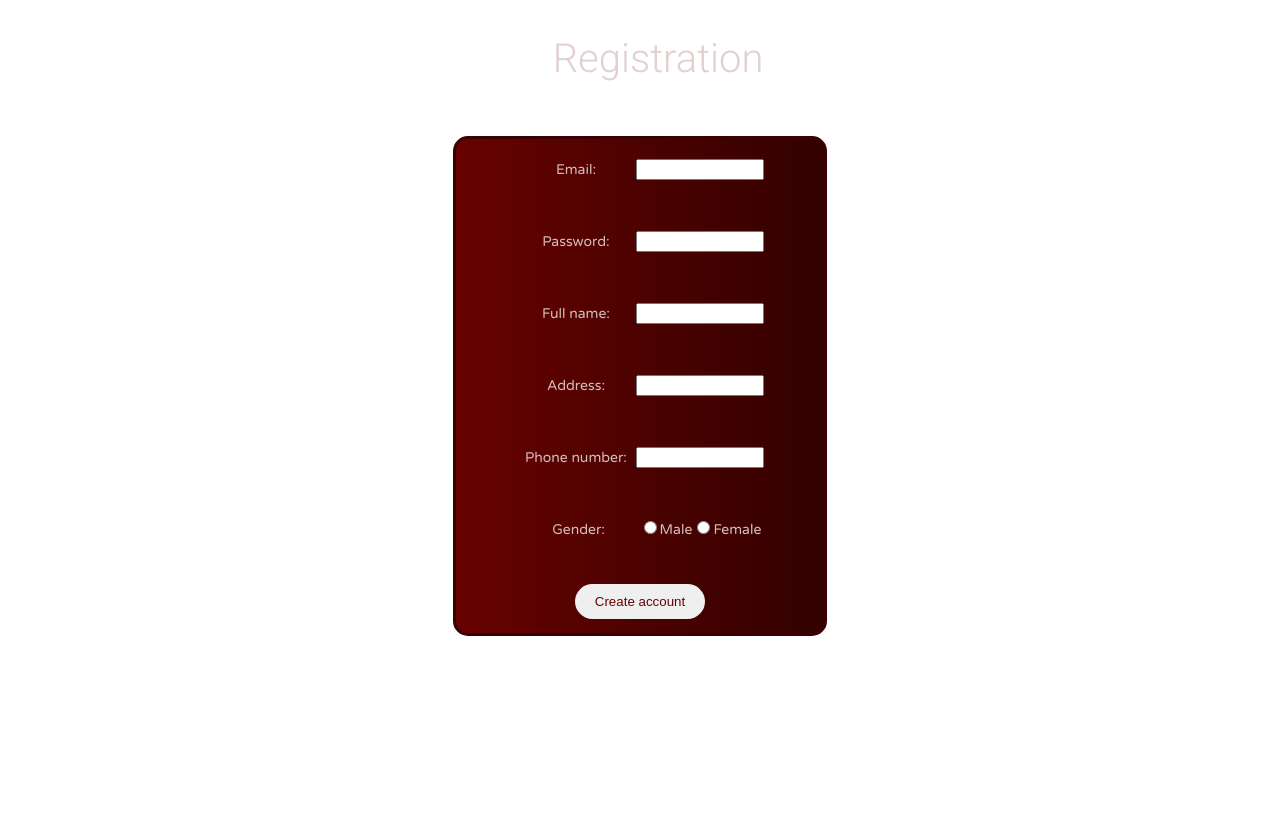
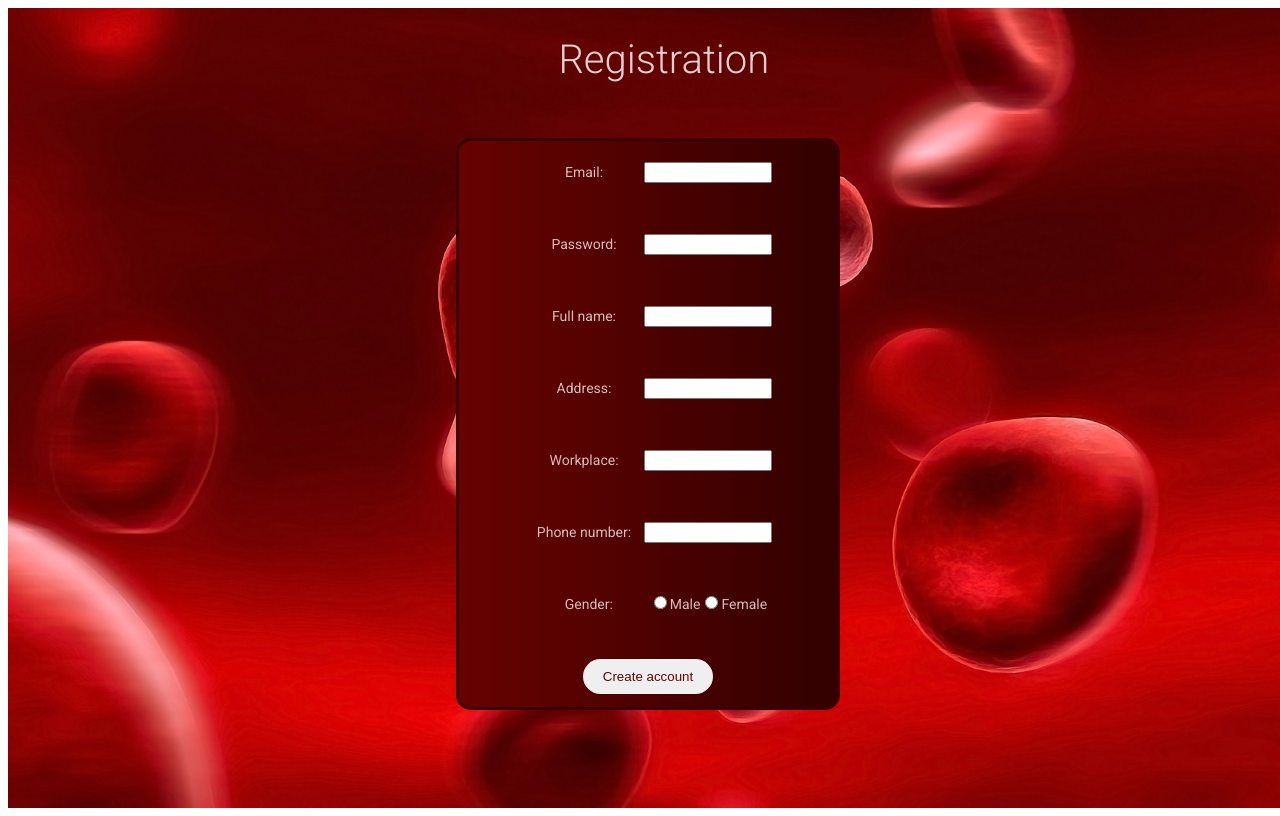
Before and after one commit to tibbers-7/ISA-projekat, an Angular app in the folder ISA-Frontend/: page /register in a window 1280 px wide. Built offline with nearby package versions, Linux system fonts and the light colour scheme.

Commit message:
added registration onClick method

```diff
--- a/ISA-Frontend/src/app/modules/blood-bank/registration/registration/registration.component.css
+++ b/ISA-Frontend/src/app/modules/blood-bank/registration/registration/registration.component.css
@@ -1,10 +1,17 @@
 
 @import url('https://fonts.googleapis.com/css?family=Varela+Round');
 
-body {
+body{
   overflow: hidden;
-  background: transparent;
-  font-family: 'Varela Round', sans-serif;
+  background-image: url(/assets/images/blood.jpg);
+  background-size: cover;
+background-position: center center;
+background-attachment: fixed;
+background-repeat: no-repeat;
+height: 100vh;
+width: 100vw;
+margin: 0;
+padding: 0;
 }
 .login_container {
   margin: 5% auto;
@@ -111,42 +118,6 @@ label:hover {
   box-shadow: 0px 0px 30px #788daa83;
 }
 
-.r1 {
-  display: grid;
-  grid-template-columns: 0.9fr 0.1fr;
-  grid-template-rows: 1fr;
-  width:85%;
-  gap: 0px 0px;
-  grid-template-areas:
-    "slot1 slot2";
-}
-
-.slot1 {
-  grid-area: slot1;
-}
-
-.slot2 {
-  grid-area: slot2;
-}
-
-.r2 {
-  display: grid;
-  grid-template-columns: 0.9fr 0.1fr;
-  grid-template-rows: 1fr;
-  width: 85%;
-  gap: 0px 0px;
-  grid-template-areas:
-    "slot3 slot4";
-}
-
-.slot3 {
-  grid-area: slot3;
-}
-
-.slot4 {
-  grid-area: slot4;
-}
-
 .row {
   width: 100%;
   text-align: center;
--- a/ISA-Frontend/src/app/modules/blood-bank/registration/registration/registration.component.html
+++ b/ISA-Frontend/src/app/modules/blood-bank/registration/registration/registration.component.html
@@ -37,6 +37,14 @@
         <tr>
           <td align="center">
             <div class="row">
+              <p class="block">Workplace:</p>
+              <input type="text" name="adress" class="block" [(ngModel)]="user.workplace">
+            </div>
+          </td>
+        </tr>
+        <tr>
+          <td align="center">
+            <div class="row">
               <p class="block">Phone number:</p>
               <input type="text" name="number" class="block" [(ngModel)]="user.phoneNumber">
             </div>
@@ -56,7 +64,7 @@
 
         <tr>
           <td align="center">
-            <button class="btn" >Create account</button>
+            <button class="btn" (click)="post()" >Create account</button>
           </td>
         </tr>
       </table>
--- a/ISA-Frontend/src/app/modules/blood-bank/registration/registration/registration.component.ts
+++ b/ISA-Frontend/src/app/modules/blood-bank/registration/registration/registration.component.ts
@@ -18,4 +18,23 @@ export class RegistrationComponent implements OnInit {
 
   }
 
+  post()  {
+    if (!this.checkValidity()) {
+      console.log("Missing parameters!");
+      return;
+    }
+
+    this.userService.createUser(this.user).subscribe(res => {
+      // dodati toast
+    });
+  }
+
+  checkValidity(){
+    if(this.user.email==='' || this.user.adress==='' || this.user.gender===''
+      || this.user.jmbg==='' || this.user.name==='' || this.user.password===''
+      || this.user.phoneNumber==='' || this.user.workplace==='')
+      return false;
+
+    return true;
+  }
 }
```
